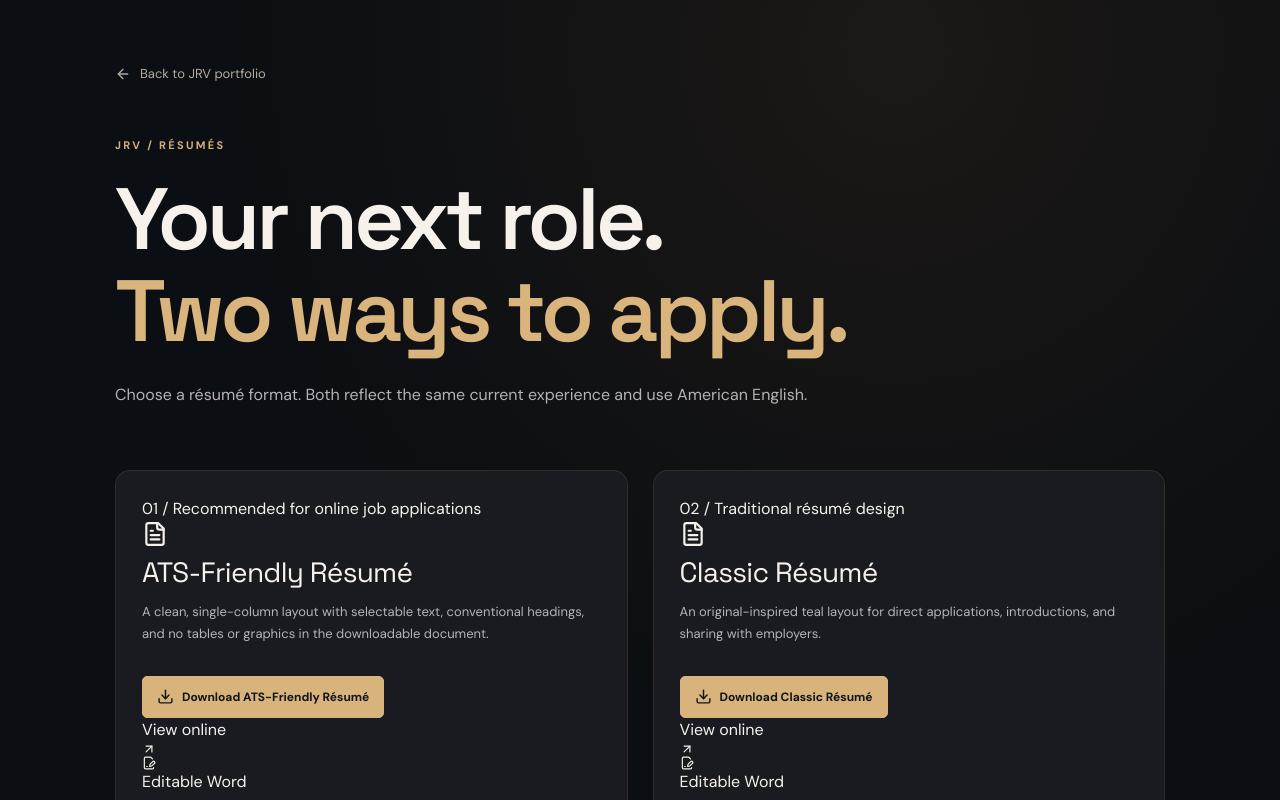
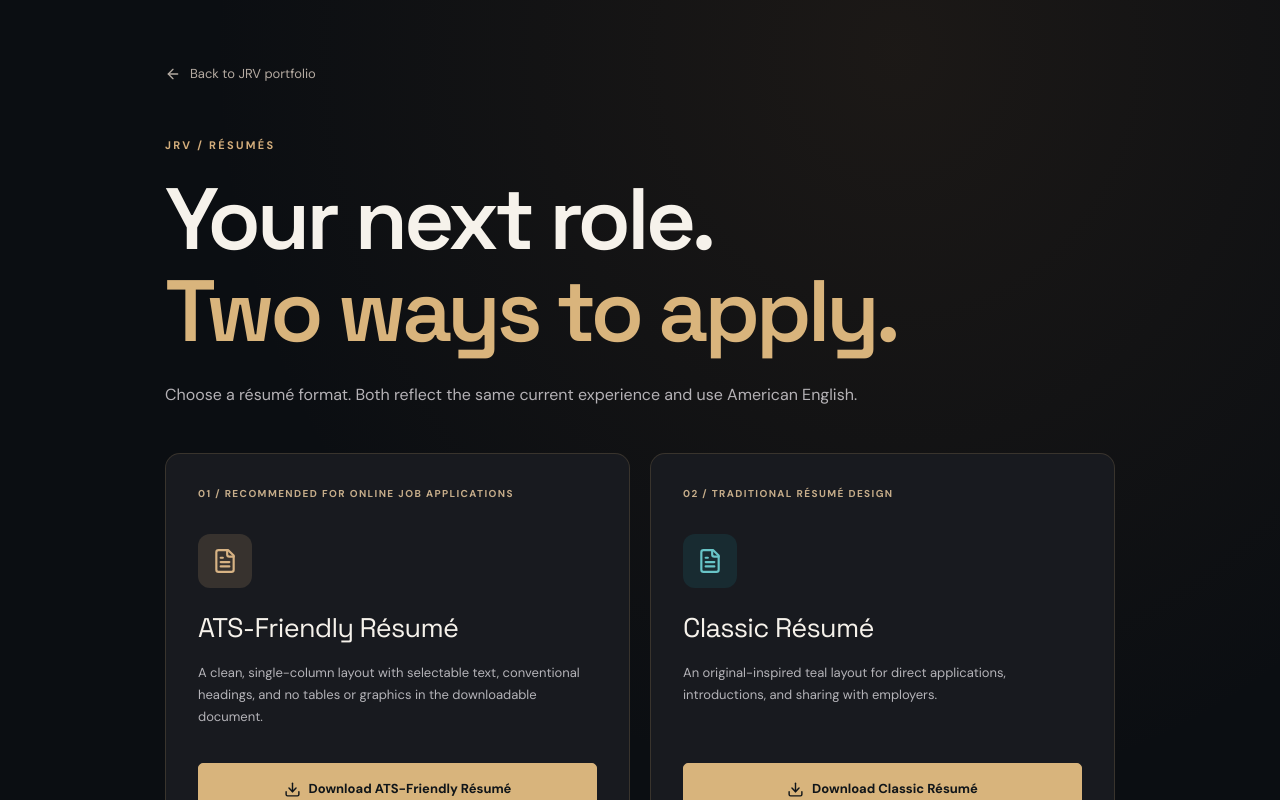
Before and after one commit to bonvallite/developer-portfolio, a Next.js app: page /resume in a window 1280 px wide. Shown: the top 800 px of the page. Built offline with nearby package versions, Linux system fonts and the light colour scheme.

Commit message:
refine(resume): app/resume/resume.css for ATS and Classic downloads

```diff
--- a/app/resume/resume.css
+++ b/app/resume/resume.css
@@ -68,3 +68,19 @@
 .resume-preview-footnote{text-align:center;color:#8f8f91;font-size:11px;margin:19px}
 @media(max-width:700px){.resume-index{padding:30px 16px 70px}.resume-choice-grid{grid-template-columns:1fr;margin-top:35px}.resume-choice-card{padding:17px}.resume-choice-card>p:not(.resume-eyebrow){min-height:0}.resume-preview{padding:12px 5px 60px}.resume-preview-tools{display:block;padding:10px}.resume-preview-tools>div{margin-top:15px}.resume-paper{min-width:620px;transform-origin:top left;max-width:100%;overflow:hidden;font-size:12px}.resume-paper-grid{grid-template-columns:minmax(0,1fr) 165px;padding-left:28px;padding-right:12px;gap:12px}.resume-paper-header{padding:24px 28px}.resume-paper.paper-classic .resume-paper-header{padding:24px 28px}.resume-paper.paper-modern .resume-paper-grid{padding-left:28px;padding-right:28px}.resume-print-label{display:none}}
 @media print{.resume-site,.resume-preview{padding:0!important;margin:0!important;background:white!important}.resume-preview-tools,.resume-preview-footnote{display:none!important}.resume-paper{margin:0!important;max-width:none!important;min-width:0!important;box-shadow:none!important;transform:none!important;min-height:0!important}.resume-paper .resume-job{break-inside:avoid}.resume-paper-header{-webkit-print-color-adjust:exact;print-color-adjust:exact}.resume-sidebar{-webkit-print-color-adjust:exact;print-color-adjust:exact}@page{size:letter;margin:0.2in}}
+
+/* Revised two-choice download interface: direct PDF buttons are primary;
+   preview and Word links are secondary. Styles remain confined to /resume. */
+.resume-index-wrap{max-width:950px}
+.resume-choice-grid{gap:20px;margin-top:43px}
+.resume-download-card{padding:32px;background:#181a1f;border-color:#63564170}
+.resume-choice-number{display:block;font-size:10px;letter-spacing:1.4px;text-transform:uppercase;color:#c6ad8a;font-weight:700;min-height:30px}
+.resume-choice-icon{width:54px;height:54px;border-radius:12px;display:flex;align-items:center;justify-content:center;background:#b8987130;color:#d7b384;margin:18px 0 20px}
+.resume-choice-icon.classic{background:#167d872e;color:#68c4c7}
+.resume-download-card h2{margin:0 0 14px;font-size:27px;letter-spacing:-.7px}
+.resume-download-card>p{margin:0 0 26px;min-height:90px}
+.resume-action-primary{display:flex;width:100%;min-height:52px;font-size:13px;padding:12px 14px;text-align:center}
+.resume-secondary-links{display:flex;gap:19px;align-items:center;flex-wrap:wrap;margin-top:22px}
+.resume-secondary-links a{display:inline-flex;gap:6px;align-items:center;color:#c6c2bd;font-size:12px}
+.resume-secondary-links a:hover{color:#eed6ae}
+@media(max-width:700px){.resume-download-card{padding:25px}.resume-download-card>p{min-height:0}}
```
